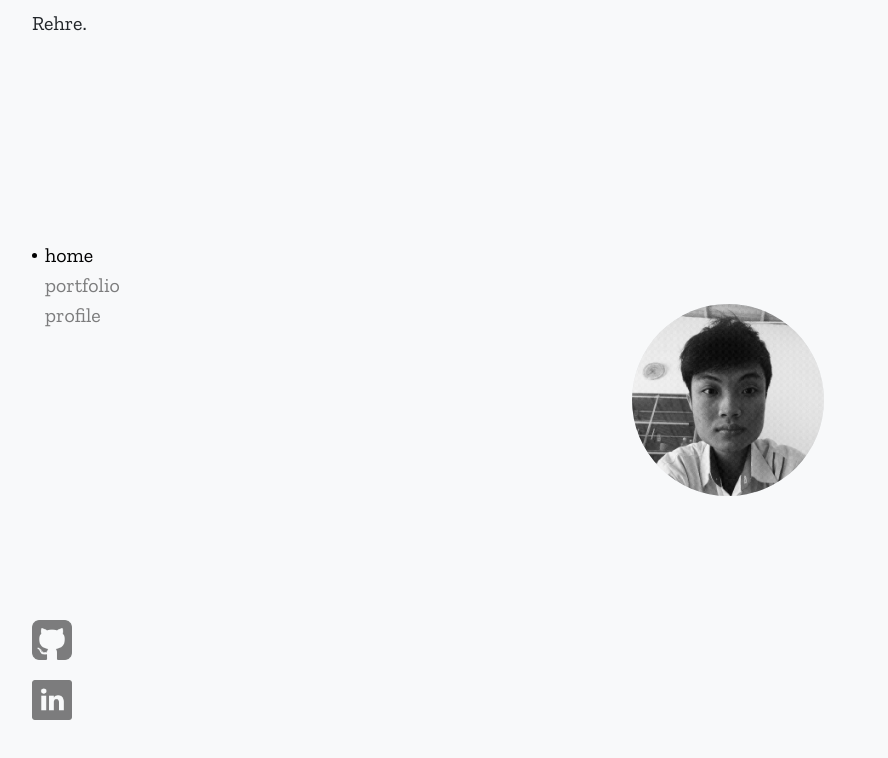
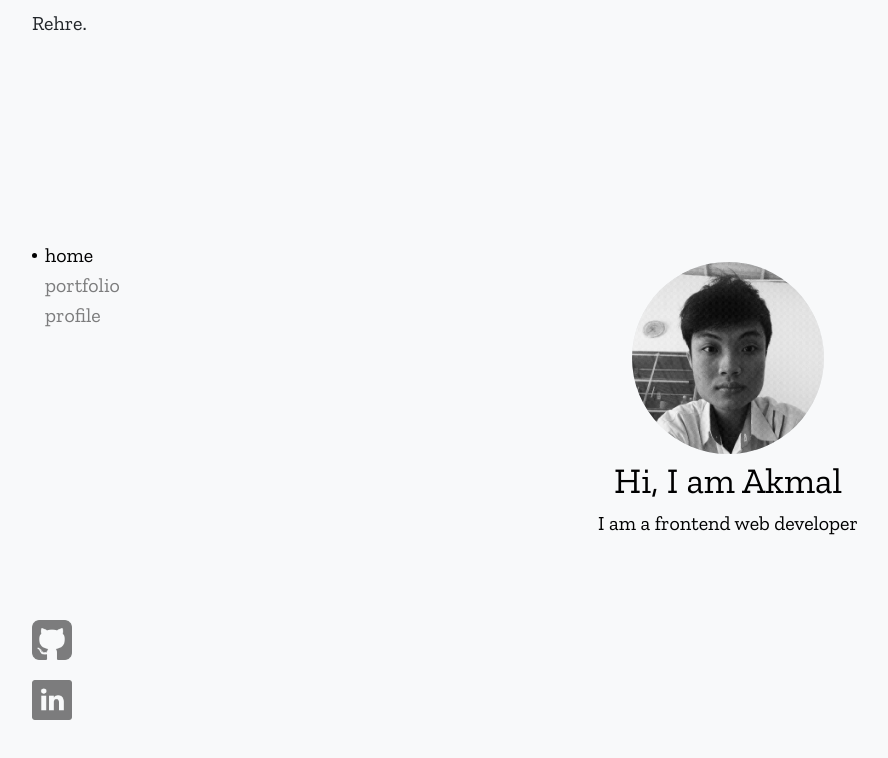
Before and after one commit to Rehre/portfolio, a Next.js app: page / in a window 1280 px wide. Shown: the top 758 px of the page, without its empty margins (8-896 px from the left). Built offline with nearby package versions, Linux system fonts and the light colour scheme.

Commit message:
Update | adding Home page

```diff
--- a/components/layouts/home.js
+++ b/components/layouts/home.js
@@ -4,6 +4,8 @@ function Home() {
   return (
     <div className="w-full h-screen flex flex-col items-center justify-center">
       <PictureBox />
+      <h1 className="text-4xl">Hi, I am Akmal</h1>
+      <h2 className="text-xl">I am a frontend web developer</h2>
     </div>
   );
 }
```
